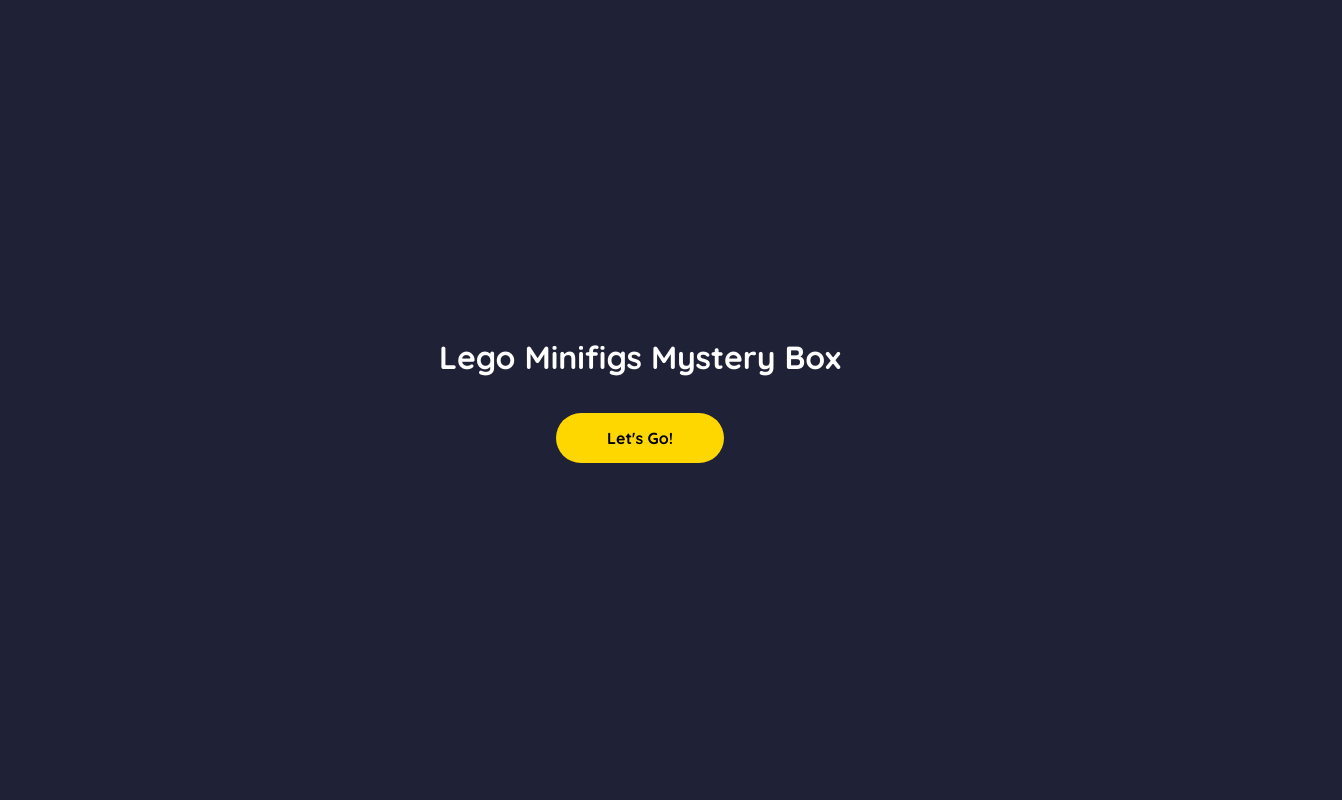
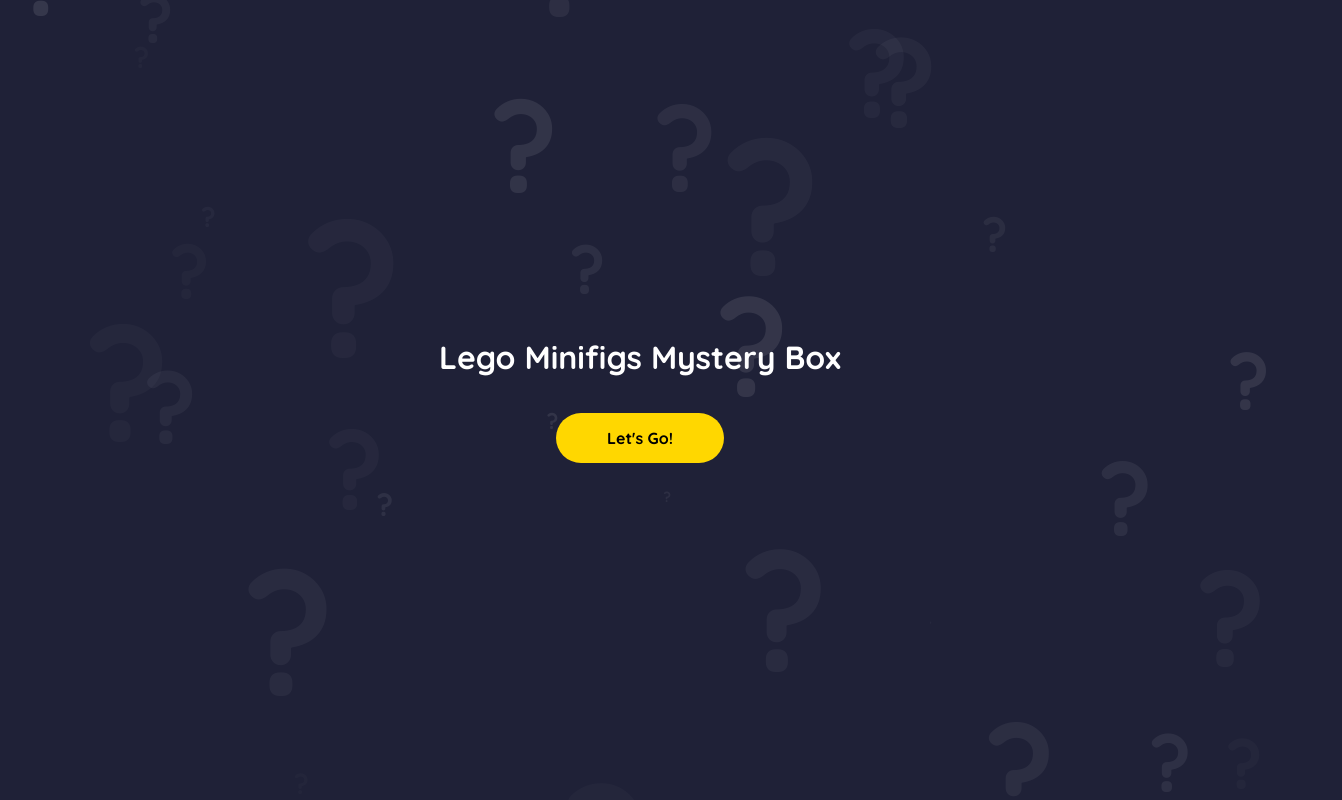
Before and after one commit to Adborowski/lego, a React (Vite) app: page / in a window 1280 px wide. Shown: the top 800 px of the page, 1342 px wide, since content can reach past the window. Built offline with nearby package versions, Linux system fonts and the light colour scheme.

Commit message:
Added a Background

```diff
--- a/package.json
+++ b/package.json
@@ -3,6 +3,7 @@
   "private": true,
   "version": "0.0.0",
   "type": "module",
+  "homepage": "https://adamborowski.com/lego",
   "scripts": {
     "dev": "vite",
     "build": "vite build",
--- a/src/App.jsx
+++ b/src/App.jsx
@@ -48,9 +48,7 @@
     <div className={styles.App}>
       <div className={styles.content}>
         <h1 className={styles.headline}>Choose your minifig</h1>
-        <QueryClientProvider client={queryClient}>
-          <FigPicker figData={randomMinifigs} />
-        </QueryClientProvider>
+        <FigPicker figData={randomMinifigs} />
       </div>
     </div>
   );
--- a/src/App.module.css
+++ b/src/App.module.css
@@ -27,6 +27,8 @@
 body {
   background-color: var(--color-1);
   position: relative;
+  max-height: 100vh;
+  overflow: hidden;
 }
 
 .App {
--- /dev/null
+++ b/src/components/Background/Background.jsx
@@ -0,0 +1,42 @@
+import styles from "./Background.module.css";
+
+const Background = () => {
+  const backgroundElement = () => {
+    <span>?</span>;
+  };
+
+  const bgElements = [];
+
+  for (let i = 1; i <= 500; i++) {
+    const styleObject = {
+      position: "absolute",
+      top: `${Math.random() * 10000}px`,
+      left: `${Math.random() * 100}%`,
+      color: "white",
+      opacity: `${Math.random() * 0.1}`,
+      fontSize: `${Math.random() * 200}px`,
+      fontWeight: `800`,
+    };
+    bgElements.push({ span: "?", style: styleObject });
+  }
+
+  console.log(bgElements);
+
+  return (
+    <div className={styles.Background}>
+      {bgElements.map((bgElem) => {
+        return (
+          <div
+            className={styles.bgItem}
+            key={Math.random() * 1000}
+            style={bgElem.style}
+          >
+            {bgElem.span}
+          </div>
+        );
+      })}
+    </div>
+  );
+};
+
+export default Background;
--- /dev/null
+++ b/src/components/Background/Background.module.css
@@ -0,0 +1,30 @@
+.Background {
+  width: 100vw;
+  height: 100vh;
+  position: absolute;
+  z-index: -100;
+  animation: 600s forwards alternate float linear;
+}
+
+.bgItem {
+  /* animation: 5s appear alternate; */
+}
+
+@keyframes float {
+  0% {
+    top: 0px;
+  }
+  100% {
+    top: -12000px;
+  }
+}
+
+@keyframes appear {
+  0% {
+    opacity: 0;
+  }
+
+  100% {
+    opacity: 1;
+  }
+}
--- a/src/components/Welcome/Welcome.module.css
+++ b/src/components/Welcome/Welcome.module.css
@@ -3,6 +3,7 @@
   display: flex;
   flex-direction: column;
   justify-content: center;
+  overflow: hidden;
 }
 
 @media screen and (max-width: 500px) {
--- a/src/main.jsx
+++ b/src/main.jsx
@@ -1,31 +1,25 @@
 import React from "react";
 import ReactDOM from "react-dom/client";
 import App from "./App";
-import { createBrowserRouter, RouterProvider, Route } from "react-router-dom";
+import { Route, BrowserRouter, Routes } from "react-router-dom";
 import Checkout from "./components/Checkout/Checkout";
 import Welcome from "./components/Welcome/Welcome";
-import { QueryClient, QueryClientProvider, useQuery } from "react-query";
+import { QueryClient, QueryClientProvider } from "react-query";
+import Background from "./components/Background/Background";
 
 const queryClient = new QueryClient();
-const router = createBrowserRouter([
-  {
-    path: "/",
-    element: <Welcome />,
-  },
-  {
-    path: "/checkout",
-    element: <Checkout />,
-  },
-  {
-    path: "/mysterybox",
-    element: <App />,
-  },
-]);
 
 ReactDOM.createRoot(document.getElementById("root")).render(
   <React.StrictMode>
-    <QueryClientProvider client={queryClient}>
-      <RouterProvider router={router} />
-    </QueryClientProvider>
+    <BrowserRouter>
+      <QueryClientProvider client={queryClient}>
+        <Background />
+        <Routes>
+          <Route path="/" element={<Welcome />} />
+          <Route path="/mysterybox" element={<App />} />
+          <Route path="/checkout" element={<Checkout />} />
+        </Routes>
+      </QueryClientProvider>
+    </BrowserRouter>
   </React.StrictMode>
 );
--- a/vite.config.js
+++ b/vite.config.js
@@ -9,4 +9,5 @@
 // https://vitejs.dev/config/
 export default defineConfig({
   plugins: [react(), htmlPlugin(htmlPluginOpt)],
+  base: "./",
 });
```
Also changed, not shown: public/lego.png (deleted).
